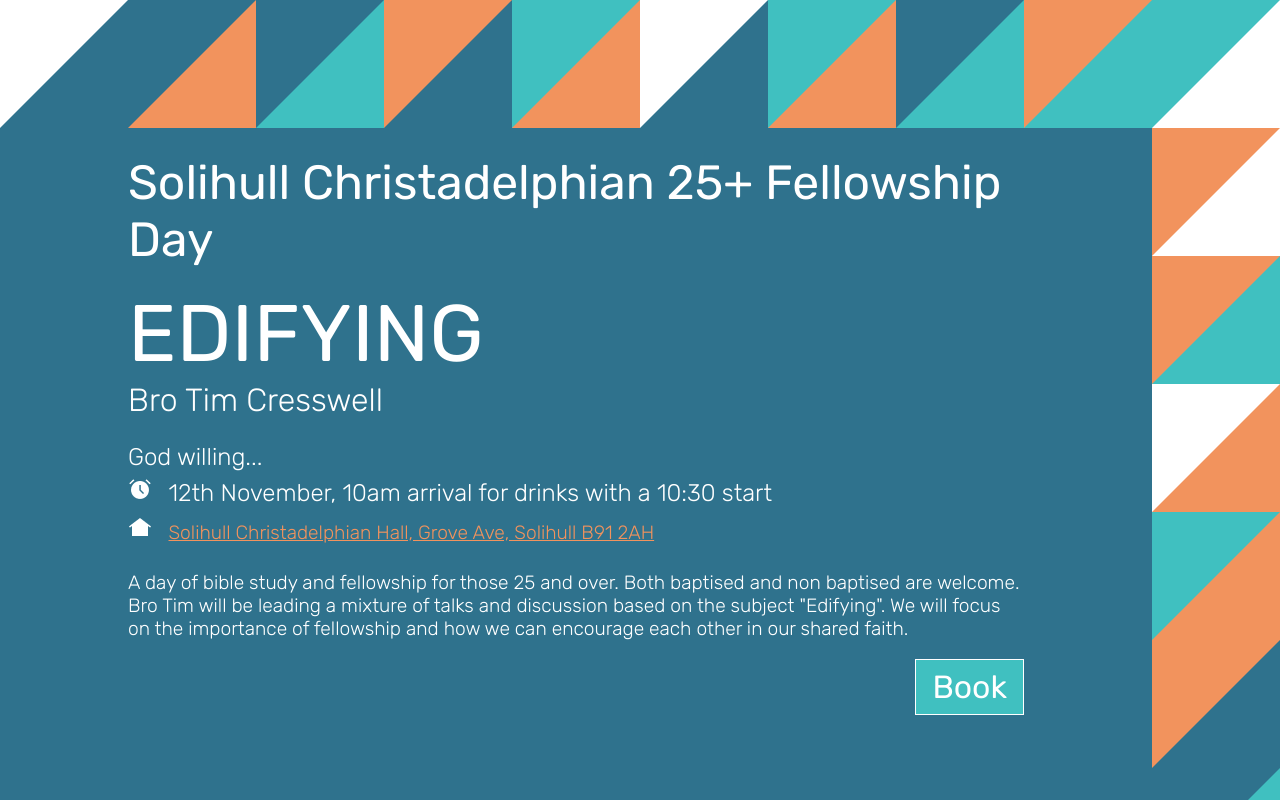
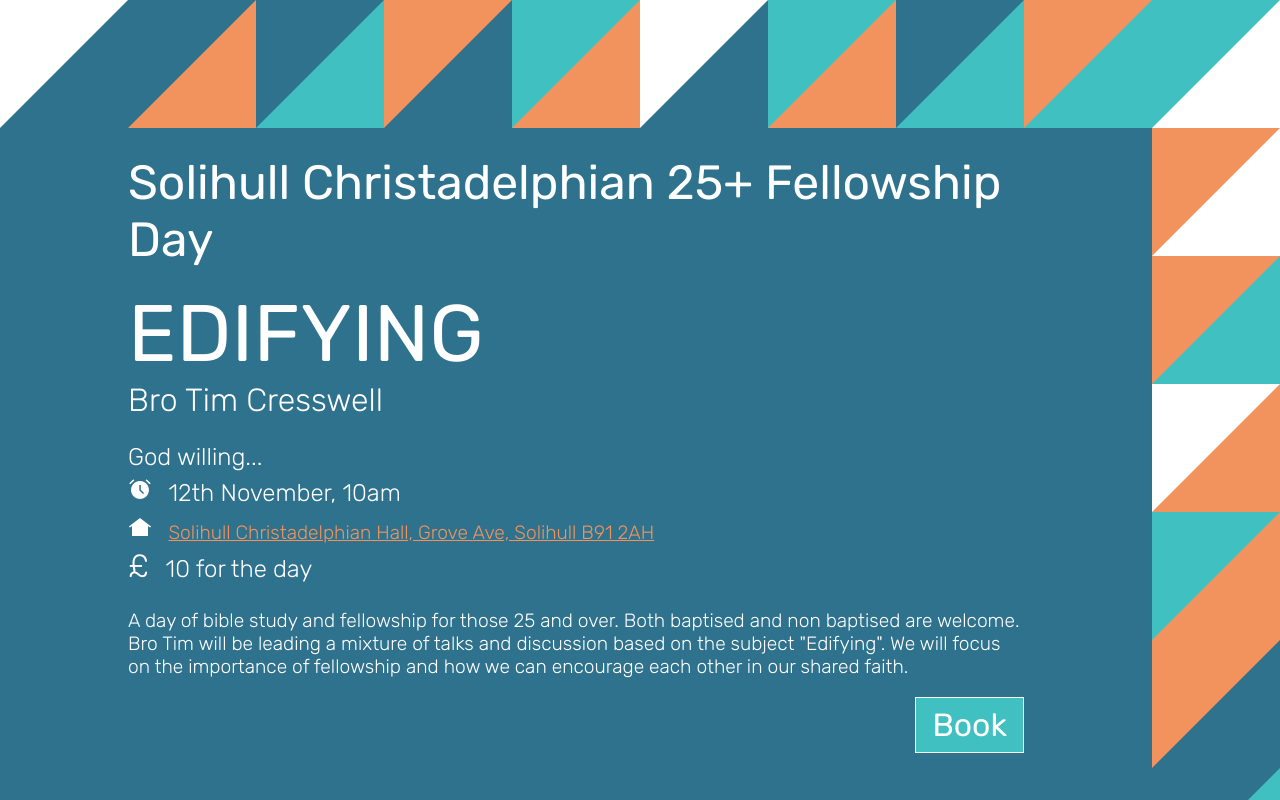
Before and after one commit to joshp93/solihull-25-plus, an Angular app: page / in a window 1280 px wide. Built offline with nearby package versions, Linux system fonts and the light colour scheme.

Commit message:
Added cost and updated start time info

```diff
--- a/src/app/app.component.html
+++ b/src/app/app.component.html
@@ -9,11 +9,11 @@
   <h1>EDIFYING</h1>
   <h4>Bro Tim Cresswell</h4>
   <h3>
-    God willing...<br>
-    <i><img src="assets/clock.png" alt="Time">&nbsp;&nbsp;</i>12th November, 10am arrival for drinks with a 10:30
-    start<br>
+    <strong>God willing...</strong><br>
+    <i><img src="assets/clock.png" alt="Time">&nbsp;&nbsp;</i>12th November, 10am<br>
     <i><img src="assets/home.png" alt="Location">&nbsp;&nbsp;</i><a target=”_blank”
-      href="https://goo.gl/maps/61N8AVNxiLWiQCfQ8">Solihull Christadelphian Hall, Grove Ave, Solihull B91 2AH</a>
+      href="https://goo.gl/maps/61N8AVNxiLWiQCfQ8">Solihull Christadelphian Hall, Grove Ave, Solihull B91 2AH</a><br>
+    <i>£&nbsp;&nbsp;</i>10 for the day
   </h3>
   <p>
     A day of bible study and fellowship for those 25 and over. Both baptised and non baptised are welcome.<br>
```
